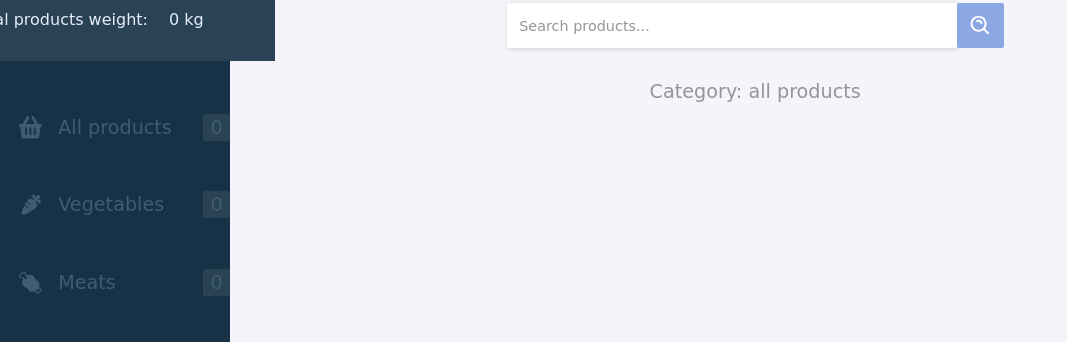
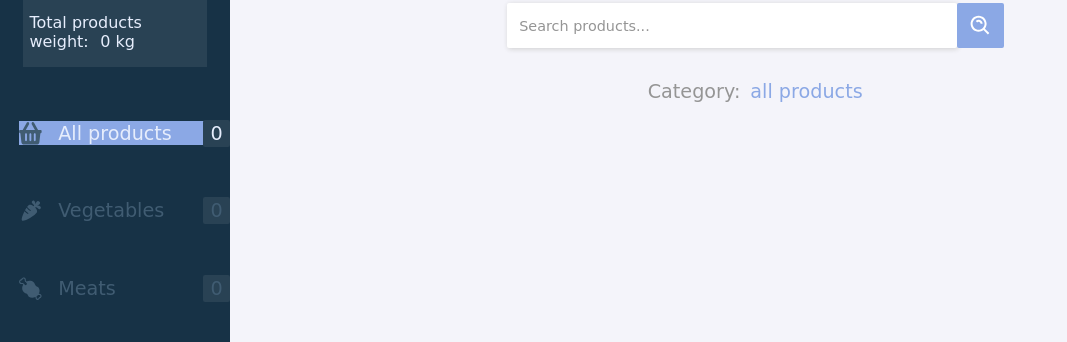
Before and after one commit to piotr-jarznicki/shopping-list-app, a website built with webpack: page src/index.html in a window 1280 px wide. Shown: the part 147-489 px from the top of the page, without its empty margins (0-1067 px from the left). Built offline with nearby package versions, Linux system fonts and the light colour scheme; files whose address does not match are found by name; a web font is replaced by a local one.

Commit message:
Add active & category-data classes

```diff
--- a/src/scss/_main-page.scss
+++ b/src/scss/_main-page.scss
@@ -11,10 +11,21 @@ main {
 }
 
 .products-info {
-  width: 20em;
-  padding: 1em;
+  width: 80%;
+  padding: 0 0.4em;
+  border: $radius;
   background: $nav-el-clr;
   &__text {
     color: $light-acc-clr;
   }
 }
+
+.active {
+  background: $acc-clr;
+  color: $light-acc-clr;
+}
+
+.catergory-data {
+  color: $acc-clr;
+  margin-left: 0.2em;
+}
```
